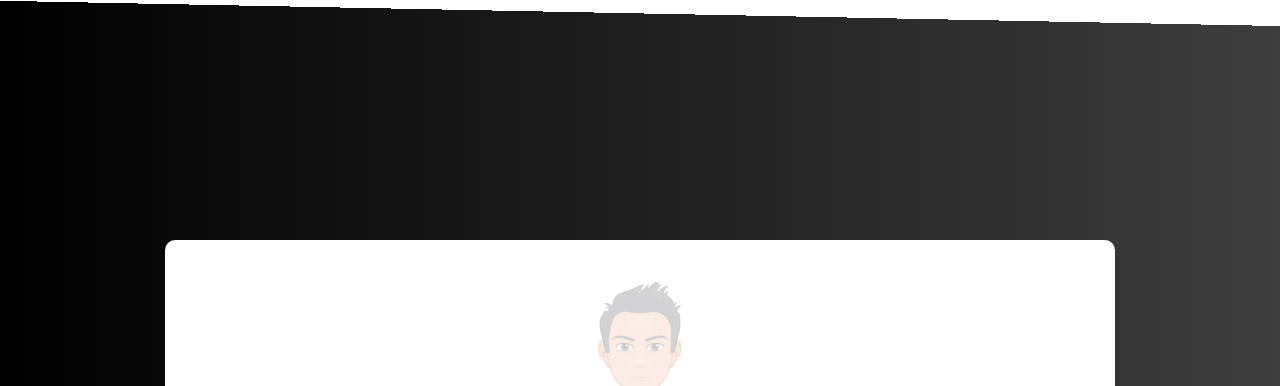
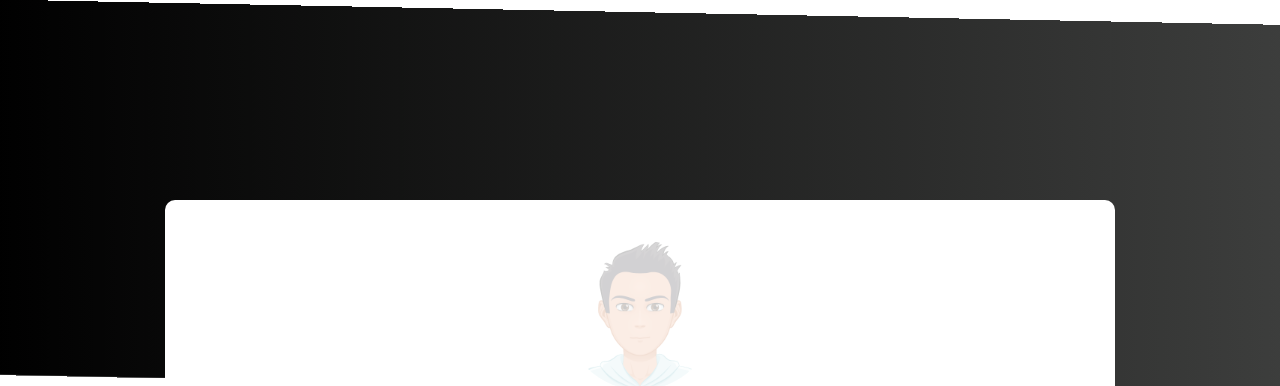
Before and after one commit to cesarcast1llo/portfolio, a Gatsby site: page / in a window 1280 px wide. Shown: the top 386 px of the page. Built offline with nearby package versions, Linux system fonts and the light colour scheme; Gatsby itself is replaced by a stand-in of ours.

Commit message:
background open up image reduced for design

```diff
--- a/src/styles/pageWrapper/_pagewrapper.scss
+++ b/src/styles/pageWrapper/_pagewrapper.scss
@@ -4,7 +4,7 @@
   max-width: 2300px;
   margin: 0 auto;
   width: 100%;
-  height: 60vh;
+  height: 50vh;
   background: $gradient;
   background-size: cover;
   background-position: center;
@@ -13,7 +13,7 @@
   text-align: center;
 
   @media (min-width: $XS) {
-    height: 55vh;
+    height: 50vh;
   }
 
   .name-intro {
```
Also changed, not shown: src/styles/portfolio.css.
